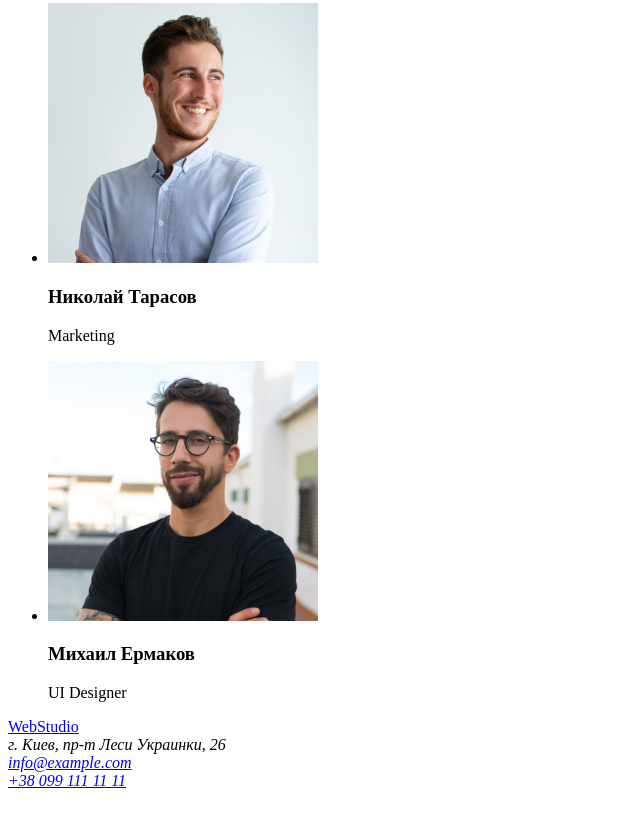
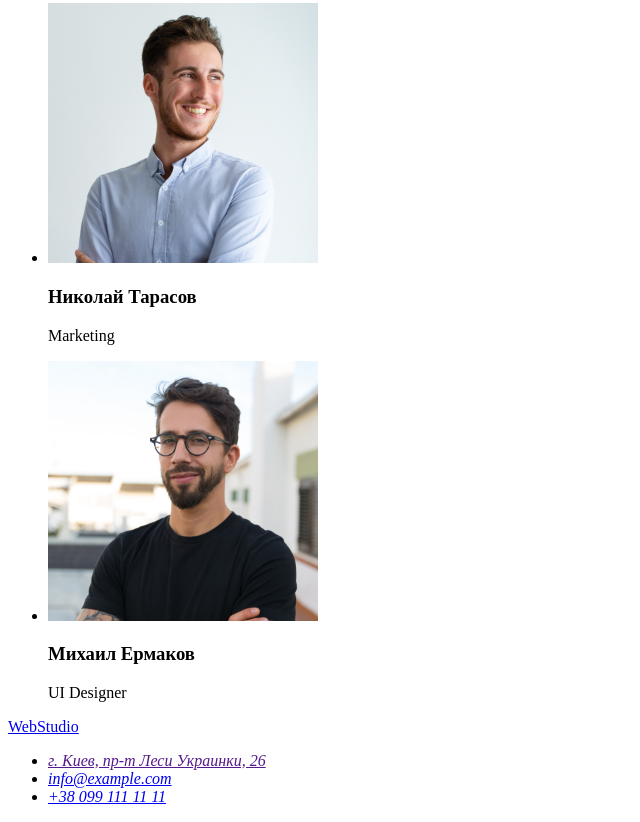
Before and after one commit to PashaL88/goit-markup-hw-01, a plain HTML site: page index.html in a window 1280 px wide. Shown: the part 2333-3155 px from the top of the page, without its empty margins (0-640 px from the left). Before the commit the page ends 3131 px from the top, so only its background shows below. Drawn offline with Linux system fonts and the light colour scheme.

Commit message:
Окончание дз1

```diff
--- a/index.html
+++ b/index.html
@@ -60,8 +60,8 @@
                         <img src="./images/img(2).jpg" alt="Айпад" width="370" height="294"/>
                     </li>
                 </ul>
-            </section>
-            <section>
+         </section>
+        <section>
                 <h2>Наша команда</h2>
                 <ul>
                     <li>
@@ -90,9 +90,11 @@
     <footer>
         <a lang="en" href="./index.html">WebStudio</a>
         <address>
-            г. Киев, пр-т Леси Украинки, 26 <br />
-            <a href="mailto:info@example.com">info@example.com</a> <br />
-            <a href="tel:+380991111111">+38 099 111 11 11</a>
+            <ul>
+                <li><a href="">г. Киев, пр-т Леси Украинки, 26</a> <br /></li>
+                <li><a href="mailto:info@example.com">info@example.com</a> <br /></li>
+                <li><a href="tel:+380991111111">+38 099 111 11 11</a></li>
+            </ul>
         </address>
     </footer>
 
```
